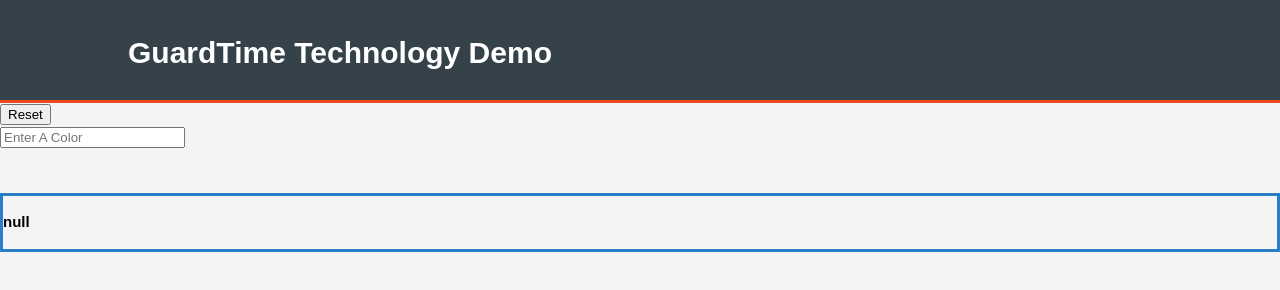
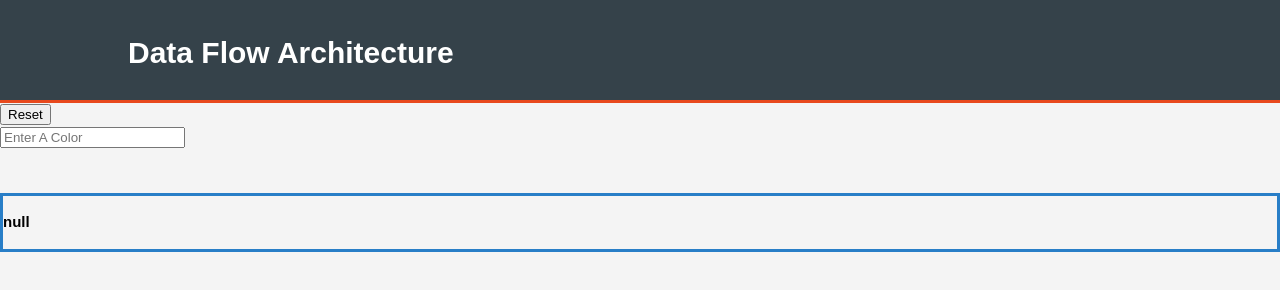
Before and after one commit to nahidalam/webSocket, a website: page local.html in a window 1280 px wide. Drawn offline with nearby package versions, Linux system fonts and the light colour scheme.

Commit message:
Final version with all local features

```diff
--- a/local.html
+++ b/local.html
@@ -7,7 +7,7 @@
     <script src="http://code.jquery.com/jquery-1.10.1.min.js"></script>
     <script src="/socket.io/socket.io.js"></script>
     <script src="main.js"></script>
-    <title>GuardTime Technology Oveview| Welcome</title>
+    <title>Data Flow Architecture</title>
     <link rel="stylesheet" href="./style.css">
   </head>
 
@@ -15,7 +15,7 @@
     <header>
       <div class="container">
         <div id="branding">
-          <h1>GuardTime Technology Demo</h1>
+          <h1>Data Flow Architecture</h1>
         </div>
       </div>
     </header>
```
